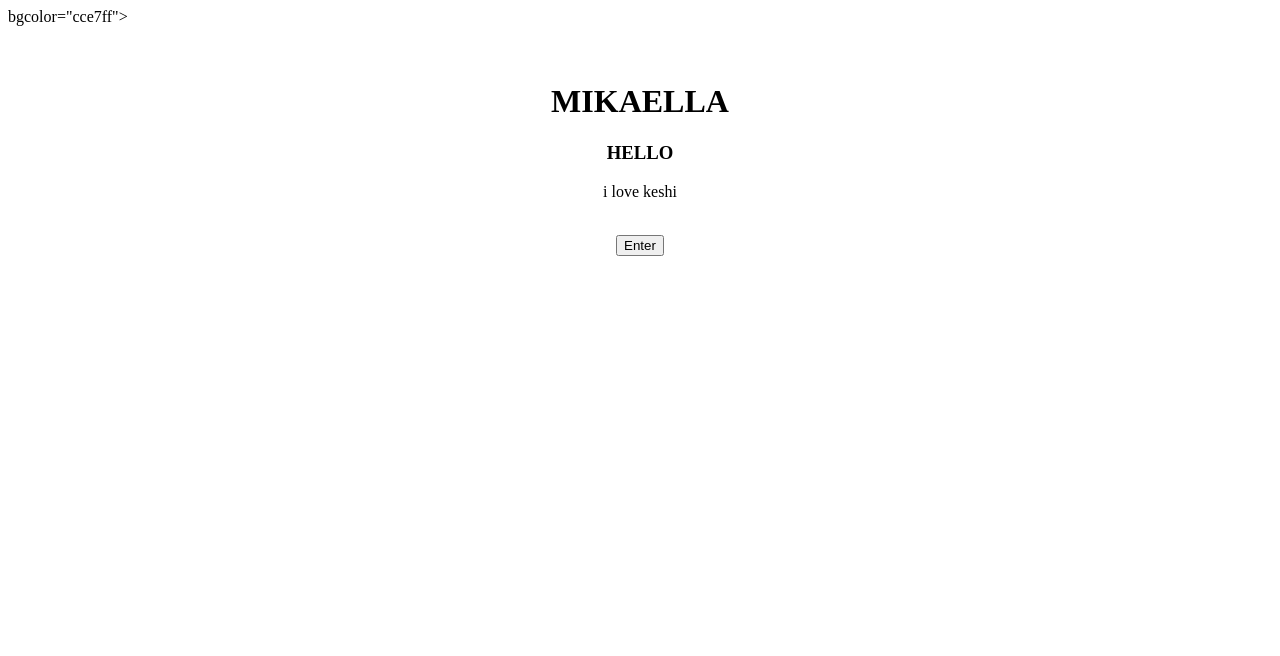
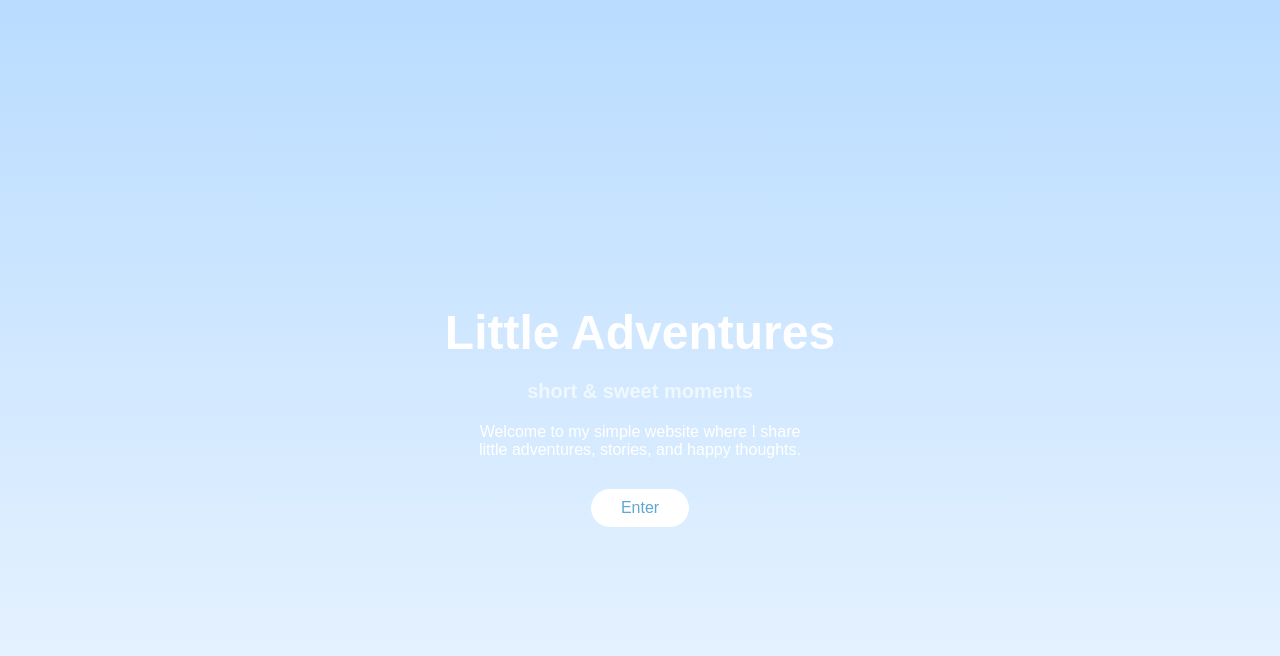
Before and after one commit to txehyngi/web-demo, a plain HTML site: page index.html in a window 1280 px wide. Drawn offline with Linux system fonts and the light colour scheme.

Commit message:
Update index.html

```diff
--- a/index.html
+++ b/index.html
@@ -1,25 +1,73 @@
-<DOCTYPE html>
-<html>
-  <head>
-    <title>Hello</title>
-  </head>
+<!DOCTYPE html>
+<html lang="en">
+<head>
+  <meta charset="UTF-8">
+  <title>Little Adventures</title>
 
-  <body> bgcolor="cce7ff">
-    <center>
-      <br><br>
+  <style>
+    body {
+      margin: 0;
+      height: 100vh;
+      background: linear-gradient(#b9dcff, #eef6ff);
+      display: flex;
+      justify-content: center;
+      align-items: center;
+      font-family: Arial, sans-serif;
+    }
 
-      <h1>MIKAELLA</h1>
-      <h3>HELLO</h3>
+    .container {
+      text-align: center;
+      padding: 40px;
+    }
 
-      <p>
-        i love keshi
-      </p>
-      <br>
+    h1 {
+      font-size: 48px;
+      color: white;
+      margin-bottom: 10px;
+    }
 
-      <form>
-        <input type="button" value="Enter">
-      </form>
-      <br> <br>
-    </center>
-  </body>
+    h3 {
+      font-size: 20px;
+      color: #f0f8ff;
+      margin-bottom: 20px;
+    }
+
+    p {
+      font-size: 16px;
+      color: white;
+      margin-bottom: 30px;
+    }
+
+    button {
+      padding: 10px 30px;
+      border: none;
+      border-radius: 20px;
+      background-color: white;
+      color: #5fa8d3;
+      font-size: 16px;
+      cursor: pointer;
+    }
+
+    button:hover {
+      background-color: #f0f0f0;
+    }
+  </style>
+
+</head>
+
+<body>
+
+  <div class="container">
+    <h1>Little Adventures</h1>
+    <h3>short & sweet moments</h3>
+
+    <p>
+      Welcome to my simple website where I share<br>
+      little adventures, stories, and happy thoughts.
+    </p>
+
+    <button>Enter</button>
+  </div>
+
+</body>
 </html>
```
